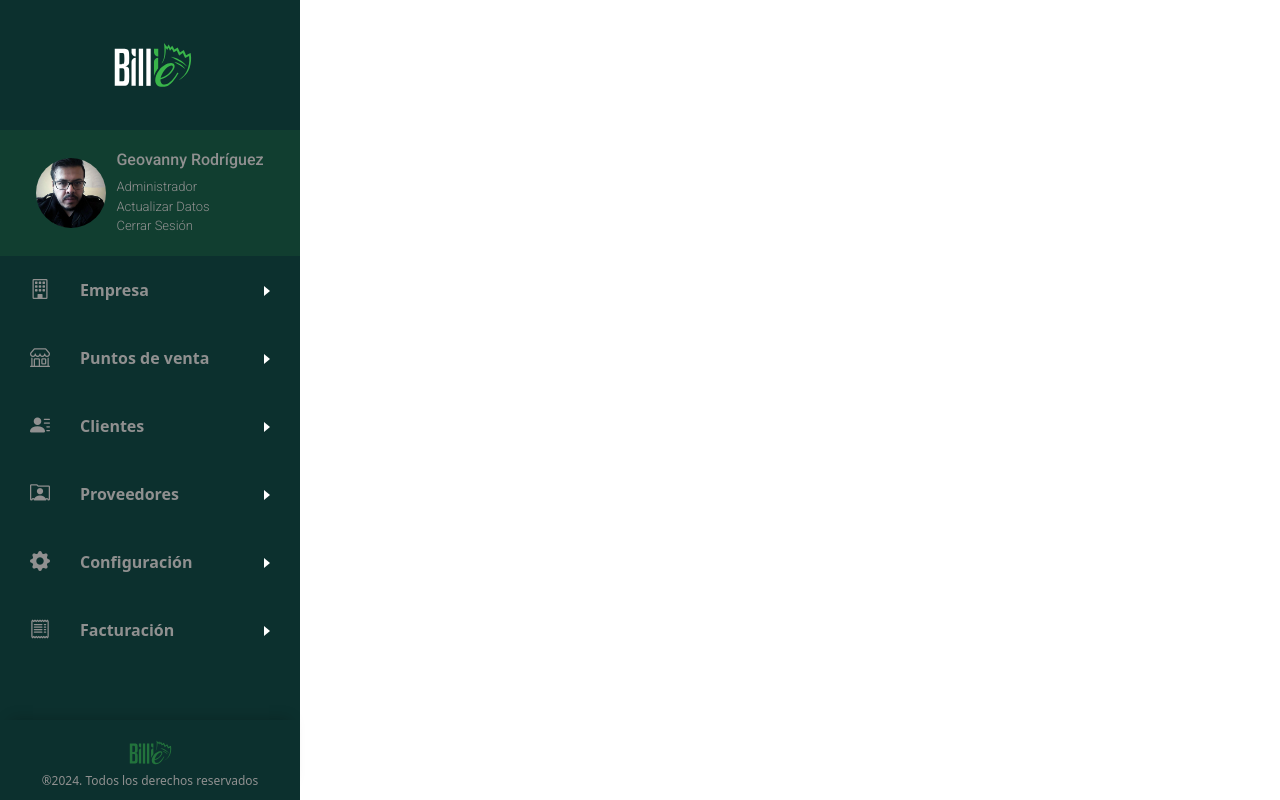
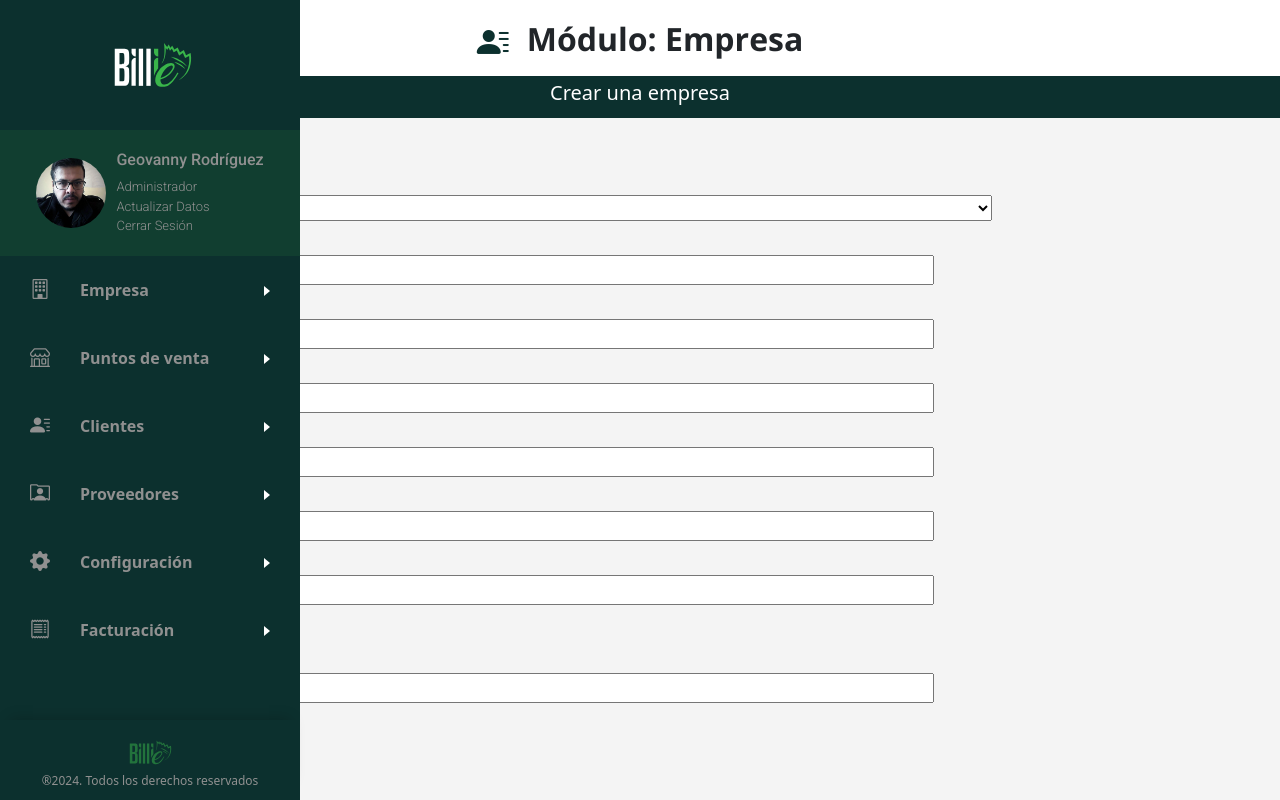
Before and after one commit to GeoRCH593/tfe-react, a React (Vite) app: page /empresa/crearempresa in a window 1280 px wide. Shown: the top 800 px of the page. Built offline with nearby package versions, Linux system fonts and the light colour scheme.

Commit message:
create subpage crear empresa

```diff
--- a/src/Components/Pages/Empresa/Empresa.jsx
+++ b/src/Components/Pages/Empresa/Empresa.jsx
@@ -12,7 +12,7 @@ const makeCards = [
   {
     classDiv: "bi bi-building-add",
     title: "Crear empresa",
-    to: "empresa",
+    to: "crearempresa",
   },
   {
     classDiv: "bi bi-arrow-left-right",
--- /dev/null
+++ b/src/Components/SubPages/Clientes/CrearEmpresa.jsx
@@ -0,0 +1,95 @@
+import { GlobalStyle } from "../../../styles/globalStyles";
+import {
+  BtnContain,
+  BtnSubmit,
+  FormComplete,
+  FormDiv,
+  FormTitle,
+  PageBody,
+  TitlePage,
+} from "./crearEmpresaStyle";
+
+const Modul = "Empresa";
+const IconClass = "bi bi-person-lines-fill";
+
+const CrearEmpresa = () => {
+  return (
+    <PageBody>
+      <GlobalStyle />
+      <TitlePage>
+        <i className={IconClass}></i>
+        <h2>Módulo: {Modul}</h2>
+      </TitlePage>
+      <div>
+        <FormTitle>
+          <h5>Crear una empresa</h5>
+        </FormTitle>
+        <FormComplete>
+          <FormDiv>
+            <label>Ingrese tipo de identificación:</label>
+            <select id="identificador" name="tipo identificador">
+              <option>R.U.C</option>
+              <option>Cédula</option>
+              <option>Pasaporte</option>
+              <option>Identificador del exterior</option>
+              <option>Consumidor final</option>
+            </select>
+          </FormDiv>
+          <FormDiv>
+            <label>Número de Indentificación:</label>
+            <input type="number" />
+          </FormDiv>
+          <FormDiv>
+            <label>Razón Social:</label>
+            <input type="text"></input>
+          </FormDiv>
+          <FormDiv>
+            <label>Nombre comercial de la empresa:</label>
+            <input type="text"></input>
+          </FormDiv>
+          <FormDiv>
+            <label>Dirección de la empresa:</label>
+            <input type="text"></input>
+          </FormDiv>
+          <FormDiv>
+            <label>Provincia:</label>
+            <input type="text"></input>
+          </FormDiv>
+          <FormDiv>
+            <label>Cantón:</label>
+            <input type="text"></input>
+          </FormDiv>
+          <FormDiv>
+            <label>
+              <input type="checkbox"></input>
+              Extranjero
+            </label>
+          </FormDiv>
+          <FormDiv>
+            <label>Teléfono:</label>
+            <input type="tel"></input>
+          </FormDiv>
+          <FormDiv>
+            <label>
+            <input type="checkbox"></input>
+            Obligado a llevar contabilidad:
+            </label>
+          </FormDiv>
+          <FormDiv>
+            <label>Subir imagen de logotipo:</label>
+            <input type="file"></input>
+          </FormDiv>
+          <FormDiv>
+            <label>Correo electrónico:</label>
+            <input type="email"></input>
+          </FormDiv>
+          <BtnContain>
+            <BtnSubmit type="submit">Crear Empresa</BtnSubmit>
+          </BtnContain>
+        </FormComplete>
+      </div>
+    </PageBody>
+  );
+};
+
+export default CrearEmpresa;
--- /dev/null
+++ b/src/Components/SubPages/Clientes/crearEmpresaStyle.js
@@ -0,0 +1,117 @@
+import styled from "styled-components";
+
+export const PageBody = styled.div`
+position: absolute;
+font-family: Open Sans;
+left: 280px;
+width: 80%;
+display: flex;
+flex-direction: column;
+align-items: center;
+justify-content: center;
+padding: 30px;
+z-index: -1;
+`;
+
+
+/*Titulo de pagina titulo e icono */
+export const TitlePage = styled.div`
+position: relative;
+  display: flex;
+  flex-direction: row;
+  align-items: end;
+  justify-content: center;
+  padding-bottom: 10px;
+  > h2 {
+    font-family: Open Sans;
+    padding-top: 20px;
+    font-weight: bold;
+  }
+  > i {
+    font-size: 2rem;
+    width: 50px;
+    height: 100%;
+    color: #0C302E;
+    font-weight: bold;
+  }
+`;
+
+/*Contenedor de Formulario Completo*/
+export const FormComplete = styled.form`
+display: flex;
+flex-direction: column;
+background: #F4F4F4;
+min-width: 800px;
+padding: 3em;
+`;
+
+/*Contendor de titulo formulario */
+export const FormTitle = styled.div`
+display: flex;
+background-color: #0C302E;
+color: #fff;
+align-items: center;
+justify-content: center;
+padding: 5px;
+`;
+
+/*Contendedor de cada input y label */
+export const FormDiv = styled.div`
+  padding: 5px 5px;
+  width: 100%;
+  > label {
+    color: #0C302E;
+    width: 100%;
+    font-size: 0.8rem;
+    font-weight: 600;
+  }
+  > input {
+  width: 75%;
+  }
+  > select {
+  width: 80%
+  }
+`;
+
+/* Checkbox */
+export const CheckBoxOne = styled.input`
+  padding: 5px 5px;
+  width: 100%;
+  > label {
+    color: #0C302E;
+    width: 100%;
+    font-size: 0.8rem;
+    font-weight: 500;
+  }
+  > input {
+  width: 75%;
+  }
+  > select {
+  width: 80%
+  }
+`;
+
+/*Contenedor boton enviar */
+export const BtnContain = styled.div`
+display: flex;
+align-items: center;
+justify-content: center;
+padding-top: 3em;
+`;
+
+/*BOTON ENVIAR */
+export const BtnSubmit = styled.button`
+width: 150px;
+background: #0C302E;
+color: #fff;
+outline: none;
+border: none;
+font-family: Open Sans;
+font-size: 1rem;
+font-weight: bold;
+border-radius: 15px;
+transition: all .4s ease-in-out;
+&:hover{
+  background:  #39B54A;
+}
+`;
--- a/src/routes/Router.jsx
+++ b/src/routes/Router.jsx
@@ -9,6 +9,7 @@ import Pos from '../Components/Pages/Puntos de venta/Pos';
 import SideBar from '../Components/SideBar/SideBar';
 import UserSignIn from '../context/UserSignIn';
 import UserRegister from '../context/UserRegister'
+import CrearEmpresa from '../Components/SubPages/Clientes/CrearEmpresa';
 
 const Router = () => (
   <BrowserRouter>
@@ -25,6 +26,7 @@ const Router = () => (
       <Route path="/usuario-acceso" element={<UserSignIn/>} />
       <Route path="/usuario-registro" element={<UserRegister/>} />
       <Route path="*" element={<div>404</div>} />
+      <Route path="/empresa/crearempresa" element={<CrearEmpresa/>} />
     </Routes>
     </SideBar>
 </BrowserRouter>
--- a/src/styles/ContextStyles/userRegister.js
+++ b/src/styles/ContextStyles/userRegister.js
@@ -14,7 +14,7 @@ font-family: Open Sans;
 export const FormContainer = styled.div`
 background-color: #0C302E;
 width: 400px;
-height: 580px;
+height: 590px;
 padding: 1rem 4rem;
 box-shadow: 0px 10px 20px 2px rgba(0,0,0,0.5);
 border-radius: 5px;
@@ -70,10 +70,12 @@ export const InputPolitics = styled.input`
 color: #fff;
 `;
 
+/*Contenedor de aceptar terminos y condiciones */
 export const LabelInputPolitics = styled.label`
 display: flex;
 color: #fff;
 font-weight: 100;
 font-size: 0.7rem;
 gap: 1rem;
+padding-top: 1em;
 `;
```
Also changed, not shown: src/Components/Forms/InputFormText.jsx (added, +9 -0 lines), src/Components/SideBar/SideBar.jsx (line endings or trailing spaces).
